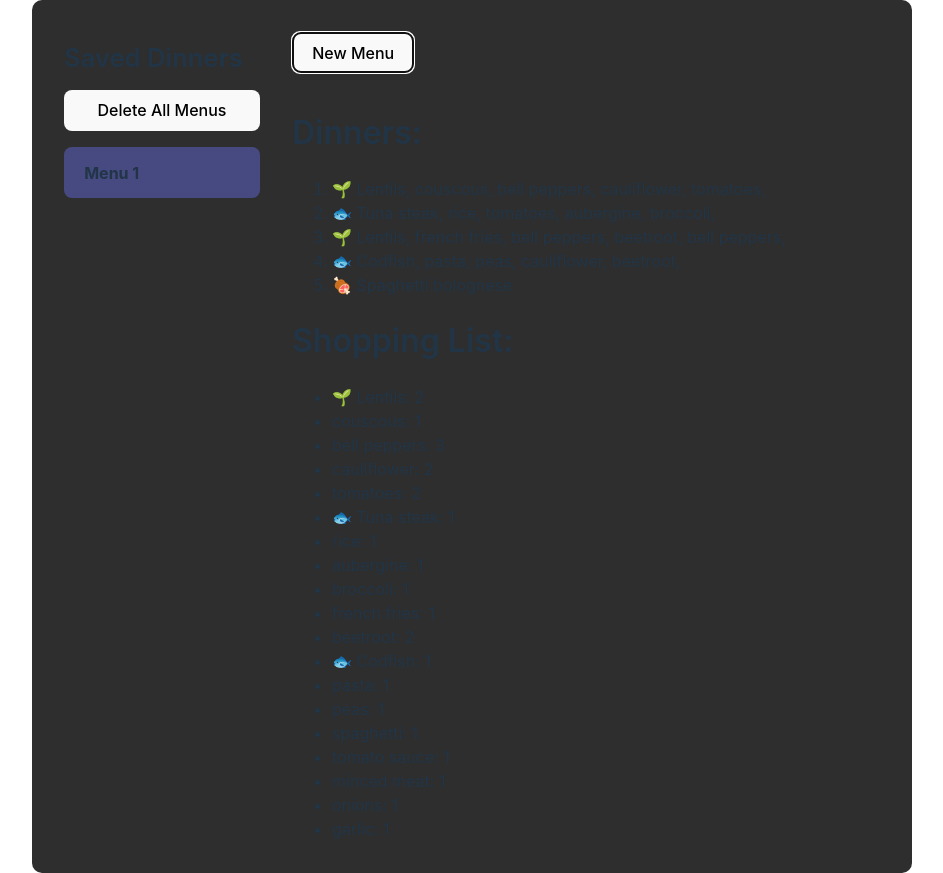
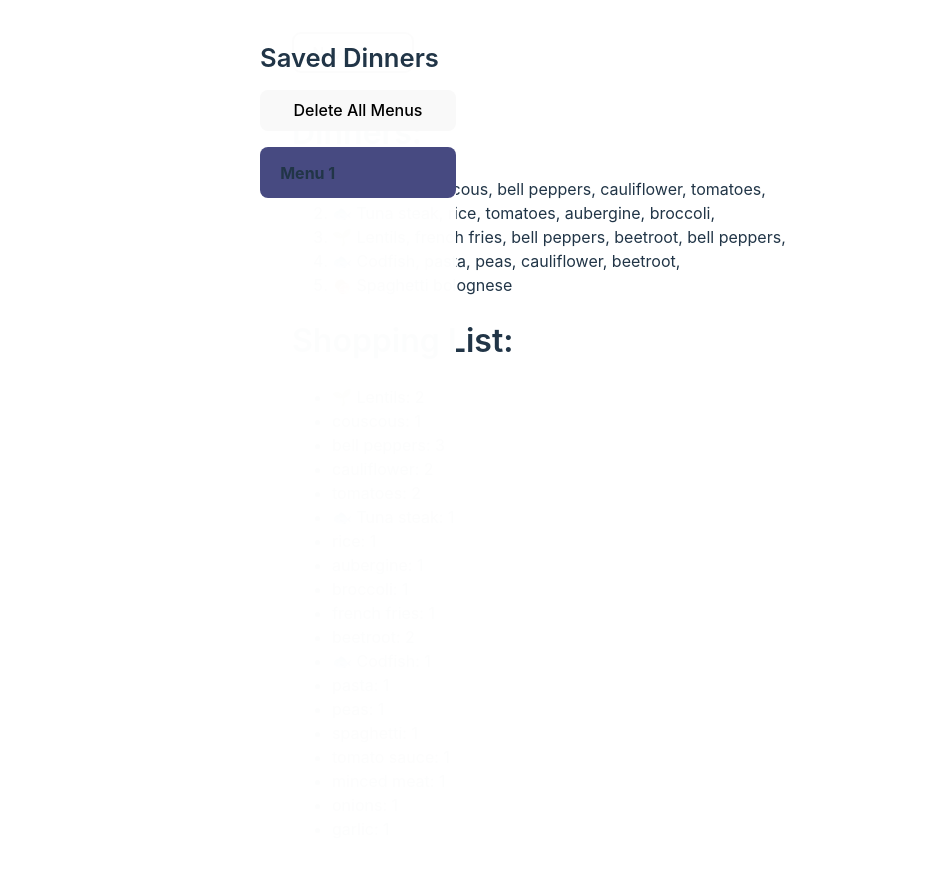
Before and after one commit to jrparente/app-simple-dinners, a React (Vite) app: page / in a window 1280 px wide. Both pictures are taken after a click on the button "New Menu". Shown: the whole page, without its empty margins (168-1111 px from the left). Built offline with nearby package versions, Linux system fonts and the light colour scheme.

Commit message:
Fixed light mode

```diff
--- a/src/components/Header.jsx
+++ b/src/components/Header.jsx
@@ -18,7 +18,6 @@ export default function Header(props) {
             title="bars"
             aria-hidden="true"
             className="icon-open"
-            fill="#fff"
           >
             <path d="M16 132h416c8.837 0 16-7.163 16-16V76c0-8.837-7.163-16-16-16H16C7.163 60 0 67.163 0 76v40c0 8.837 7.163 16 16 16zm0 160h416c8.837 0 16-7.163 16-16v-40c0-8.837-7.163-16-16-16H16c-8.837 0-16 7.163-16 16v40c0 8.837 7.163 16 16 16zm0 160h416c8.837 0 16-7.163 16-16v-40c0-8.837-7.163-16-16-16H16c-8.837 0-16 7.163-16 16v40c0 8.837 7.163 16 16 16z" />
           </svg>
@@ -31,7 +30,6 @@ export default function Header(props) {
             title="cross"
             aria-hidden="true"
             className="icon-close hide"
-            fill="#fff"
           >
             <g>
               <path d="M617.2,495.8l349.1,350.9c31.7,31.8,31.7,83.5,0,115.3c-31.7,31.9-83.1,31.9-114.8,0L502.4,611.2L149.8,965.6c-32,32.2-83.8,32.2-115.8,0c-32-32.1-32-84.3,0-116.4l352.6-354.5L48.2,154.6c-31.7-31.9-31.7-83.5,0-115.4c31.7-31.9,83.1-31.9,114.7,0l338.4,340.2l343.3-345c32-32.1,83.8-32.1,115.8,0c32,32.2,32,84.3,0,116.4L617.2,495.8z" />
--- a/src/index.css
+++ b/src/index.css
@@ -13,6 +13,8 @@
   -webkit-font-smoothing: antialiased;
   -moz-osx-font-smoothing: grayscale;
   -webkit-text-size-adjust: 100%;
+
+  --background-color: ;
 }
 
 * {
@@ -65,19 +67,6 @@ button:hover {
 button:focus,
 button:focus-visible {
   outline: 4px auto -webkit-focus-ring-color;
-}
-
-@media (prefers-color-scheme: light) {
-  :root {
-    color: #213547;
-    background-color: #ffffff;
-  }
-  a:hover {
-    color: #747bff;
-  }
-  button {
-    background-color: #f9f9f9;
-  }
 }
 
 #root {
@@ -237,3 +226,31 @@ button:focus-visible {
     color: #fff;
   }
 }
+.icon-open,
+.icon-close {
+  fill: #fff;
+}
+
+@media (prefers-color-scheme: light) {
+  :root {
+    color: #213547;
+    background-color: #ffffff;
+  }
+  a:hover {
+    color: #747bff;
+  }
+  button {
+    background-color: #f9f9f9;
+  }
+  .App {
+    background-color: rgb(255, 255, 255);
+  }
+  .sidebar {
+    transform: translateX(100%);
+    background-color: rgba(255, 255, 255, 0.99);
+  }
+  .icon-open,
+  .icon-close {
+    fill: #213547;
+  }
+}
```
Also changed, not shown: 1 other file (tests, documents, lock files or other folders).
